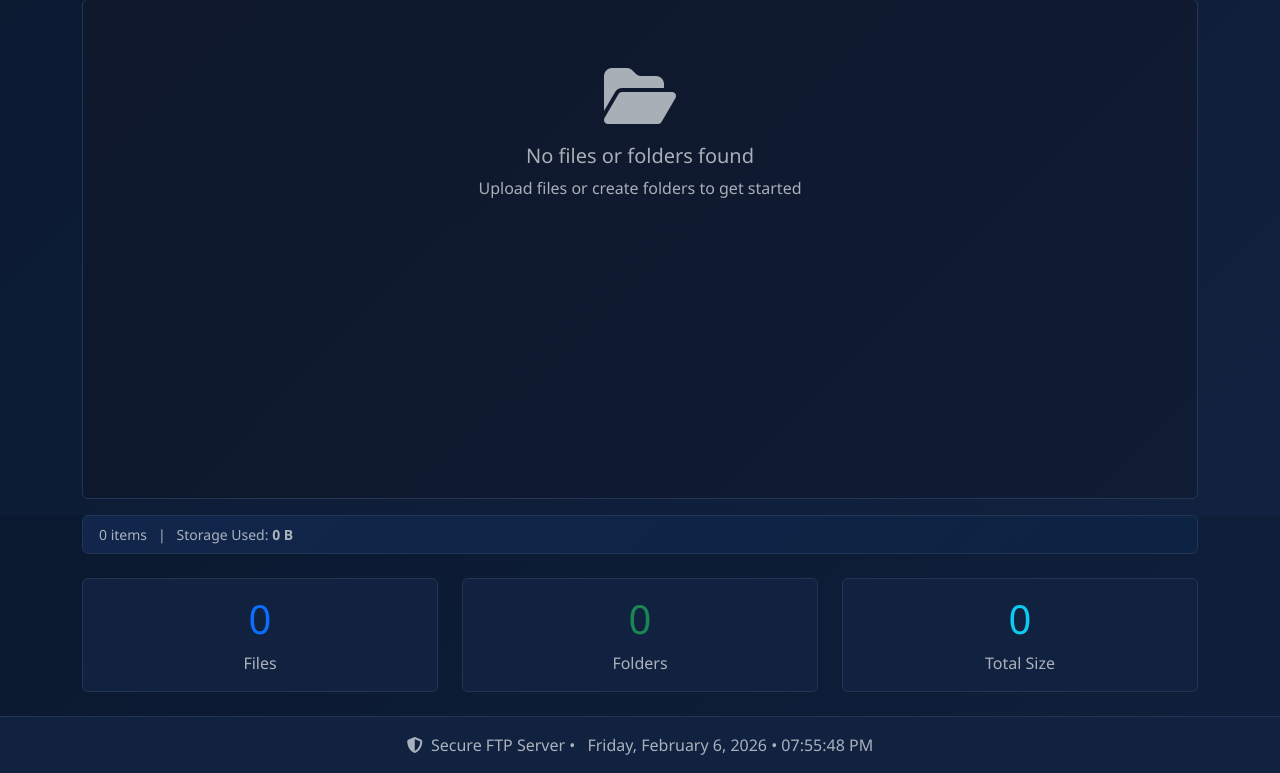
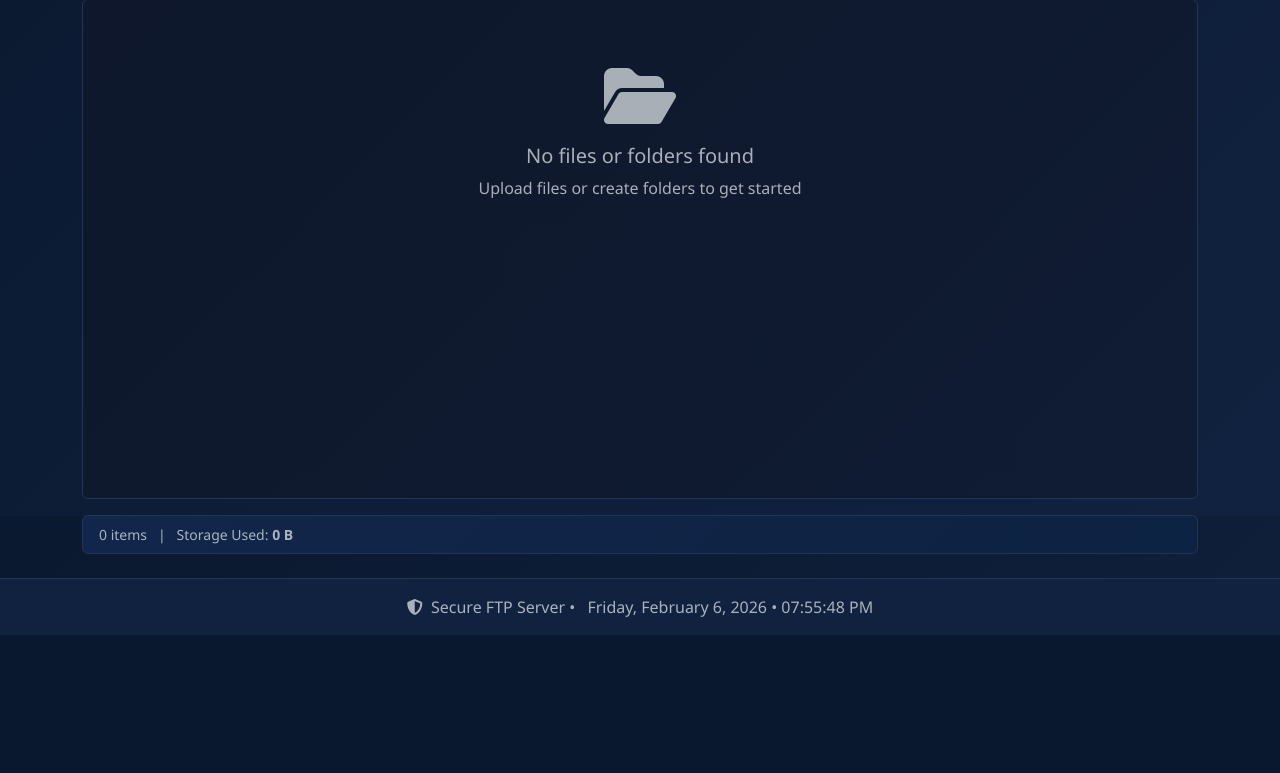
Before and after one commit to jakegithub24/Flask-FTP, a Flask app: page /files in a window 1280 px wide. Shown: the part 284-1057 px from the top of the page. After the commit the page ends 919 px from the top, so only its background shows below. Run offline with Flask 3, Linux system fonts and the light colour scheme; the visitor is signed in with stand-in values (Sample User, id 1); some libraries are stand-ins or nearby versions.

Commit message:
Commented unnecessary stats in files.html

```diff
--- a/templates/files.html
+++ b/templates/files.html
@@ -167,8 +167,8 @@
     </div>
 </div>
 
-<!-- Stats -->
-<div class="row mt-4">
+<!-- Stats -->              <!-- Not necessary, causing duplication -->
+<!-- <div class="row mt-4">
     <div class="col-md-4">
         <div class="card bg-dark-blue border-secondary text-center animate__animated animate__fadeInUp">
             <div class="card-body">
@@ -193,7 +193,7 @@
             </div>
         </div>
     </div>
-</div>
+</div> -->
 {% endblock %}
 
 {% block scripts %}
```
